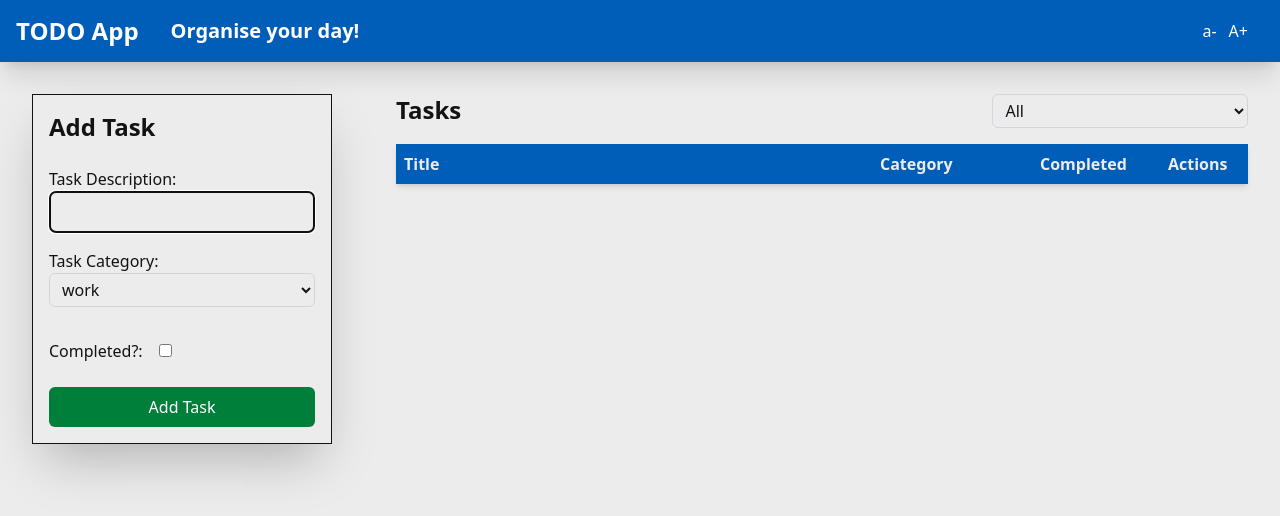
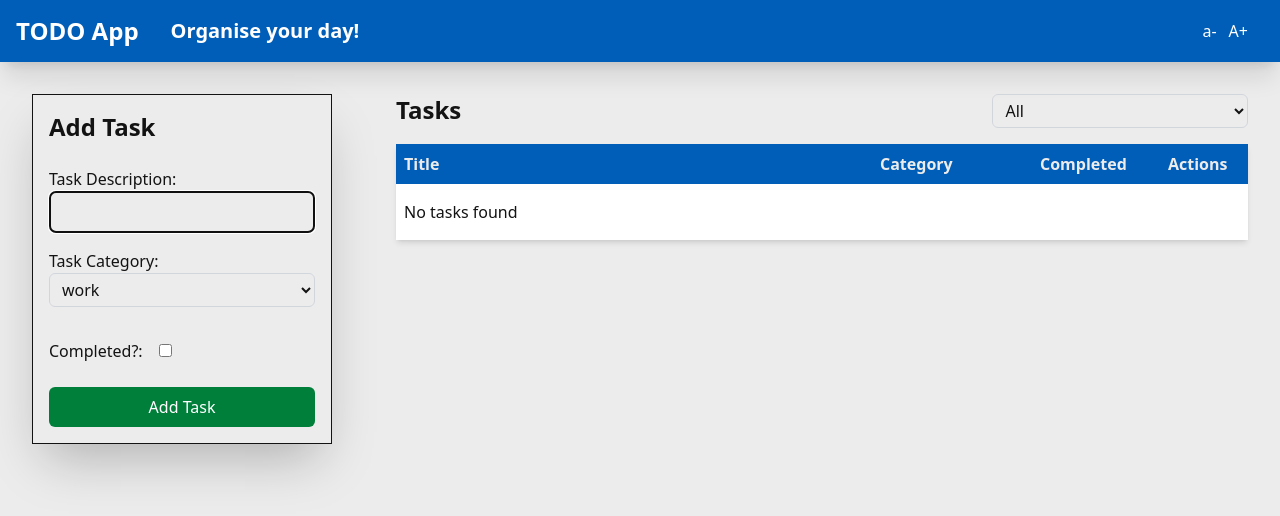
Before and after one commit to davidcraig/todo-app-challenge, a React (Vite) app: page / in a window 1280 px wide. Shown: the top 516 px of the page. Built offline with nearby package versions, Linux system fonts and the light colour scheme.

Commit message:
Add a no tasks found message when no tasks exist or filtered out.

```diff
--- a/src/components/TaskList.tsx
+++ b/src/components/TaskList.tsx
@@ -69,6 +69,13 @@ export function TaskList({
               </tr>
             );
           })}
+          {filteredTasks.length == 0 && (
+            <tr>
+              <td className="p-4" colSpan={4}>
+                No tasks found
+              </td>
+            </tr>
+          )}
         </tbody>
       </table>
     </>
```
